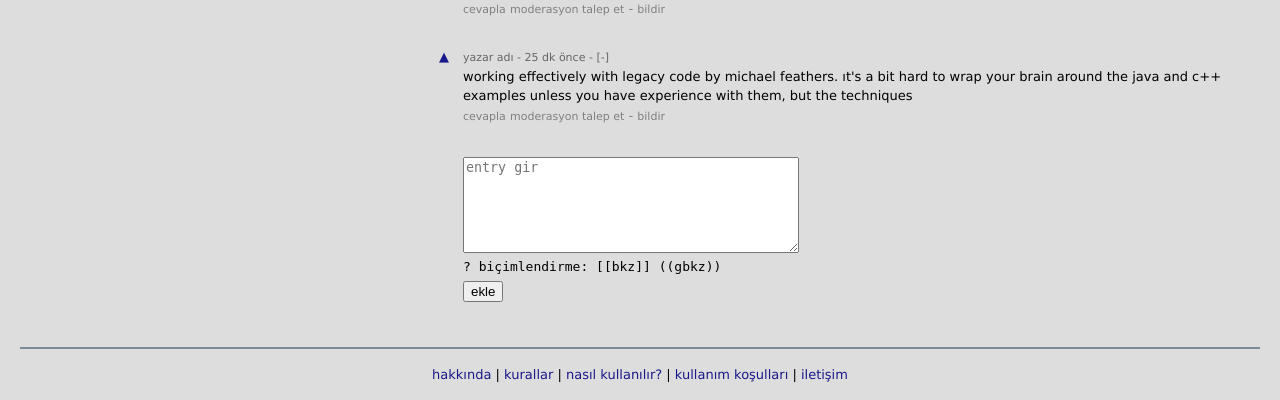
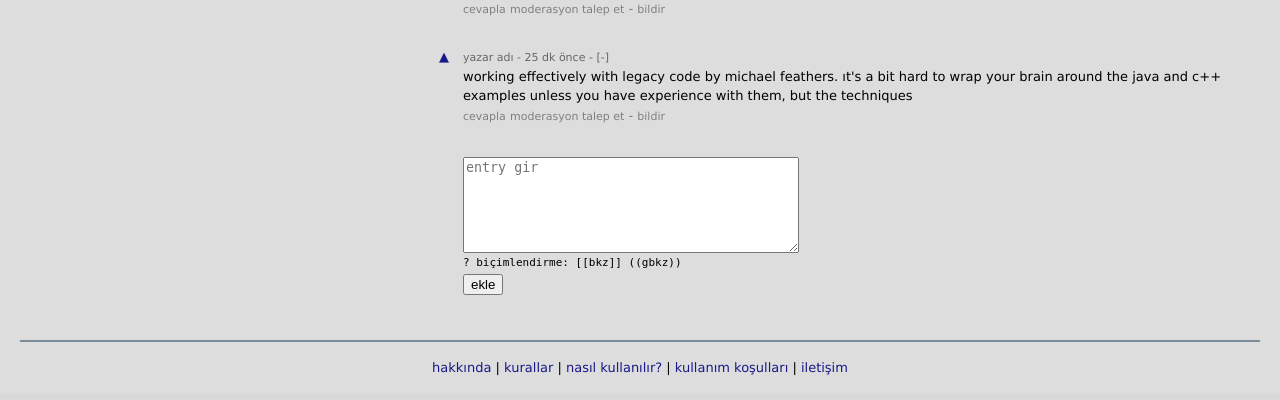
Before and after one commit to weboloper/sozluk, a PHP site: page / in a window 1280 px wide. Shown: the part 737-1137 px from the top of the page. After the commit the page ends 1112 px from the top, so only its background shows below. Run offline with PHP 8.4, Linux system fonts and the light colour scheme.

Commit message:
Yorum formu

```diff
--- a/css/style.css
+++ b/css/style.css
@@ -162,6 +162,7 @@ footer {
     display: block;
     width: 100%; }
   .entry-form pre {
-    margin: .25rem 0; }
+    margin: .15rem 0;
+    font-size: 11px; }
 
 /*# sourceMappingURL=style.css.map */
--- a/scss/style.scss
+++ b/scss/style.scss
@@ -230,6 +230,7 @@ footer {
         width: 100%;
     }
     pre {
-        margin: .25rem 0;
+        margin: .15rem 0;
+        font-size:11px;
     }
 }
```
Also changed, not shown: 1 other file.
